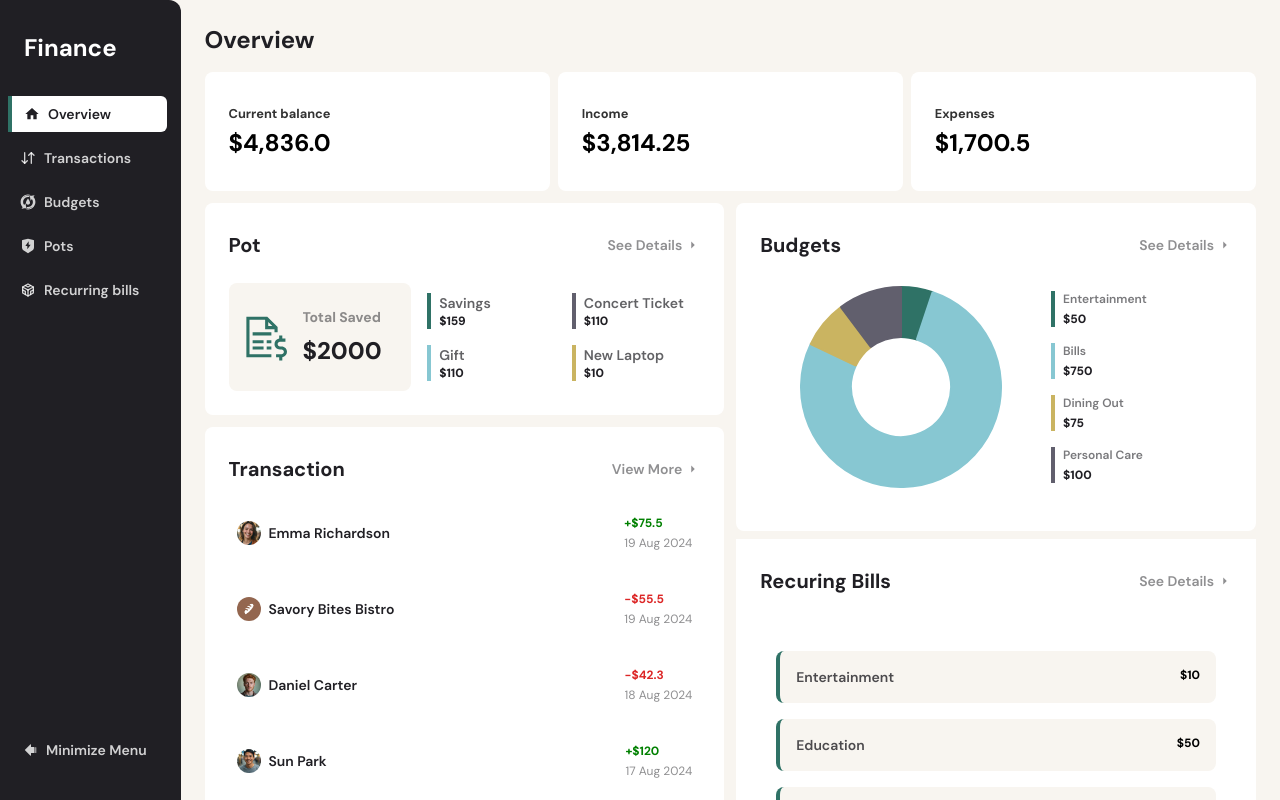
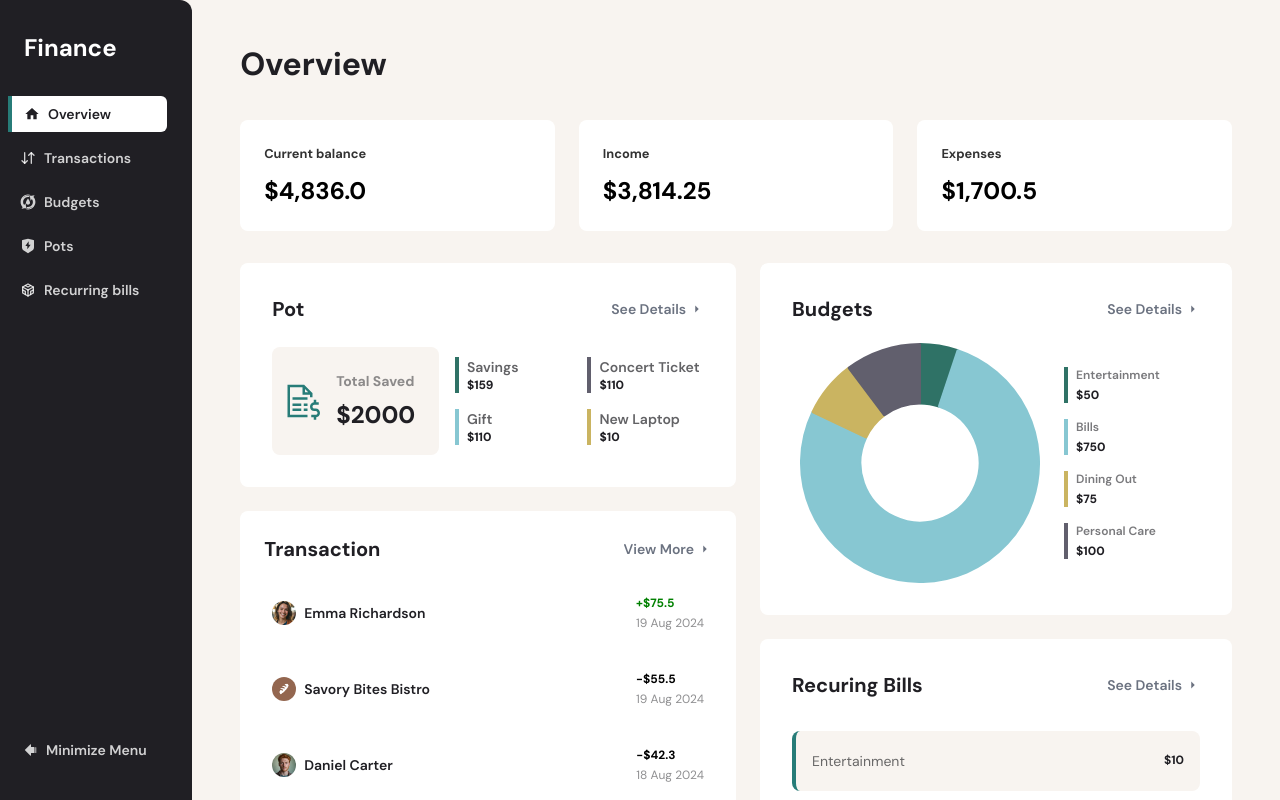
Before and after one commit to SandyAbasman/Personal-finance-app, a React (Vite) app: page / in a window 1280 px wide. Built offline with nearby package versions, Linux system fonts and the light colour scheme.

Commit message:
updating the layout to match the design system

```diff
--- a/src/App.jsx
+++ b/src/App.jsx
@@ -19,7 +19,7 @@ function App() {
       <div className=" w-full  p-2 h-auto">
         <Routes>
           <Route path="/" element={<Overview />} />
-          <Route path="/transaction" element={<Transaction />} />
+          <Route path="/transactions" element={<Transaction />} />
           <Route path="/budgets" element={<Budgets />} />
           <Route path="/pots" element={<Pots />} />
           <Route path="/recurringBills" element={<RecurringBills />} />
--- a/src/component/Balance.jsx
+++ b/src/component/Balance.jsx
@@ -3,7 +3,7 @@ import React from 'react'
 export default function Balance({ heading, amount }) {
   return (
     <div
-      className={`flex flex-col gap-1  md:w-[35%] p-6 py-8 h-auto hover:bg-blue hover:cursor-pointer   hover:text-offWhite bg-white  rounded-lg`}
+      className={`flex flex-col gap-150  w-full p-300  h-auto hover:bg-blue hover:cursor-pointer items-start  hover:text-offWhite bg-white  rounded-lg`}
     >
       <p className={`text-[0.8rem] opacity-80 font-bold`}>{heading}</p>
       <p className={`text-2xl   font-bold`}>${amount}</p>
--- a/src/component/BudgetBox.jsx
+++ b/src/component/BudgetBox.jsx
@@ -13,11 +13,11 @@ defaults.plugins.legend.display = false
 
 export default function BudgetBox() {
   return (
-    <div className="flex w-full flex-col justify-between md:gap-2 gap-2  bg-white  p-6 rounded-lg">
+    <div className=" h-auto flex w-full flex-col justify-between gap-250  bg-white  items-start self-stretch flex-1 p-400 rounded-lg">
       <UpperBox title="Budgets" leftText="See Details" />
 
-      <div className="gap-10 flex flex-row justify-between items-center py-4 px-10">
-        <div className=" w-[70%] h-full  ">
+      <div className="gap-[1rem] flex-1 flex flex-row justify-between items-center  self-stretch py-0 p-100">
+        <div className=" w-[240px] h-[240px] flex-shrink-0  ">
           <Doughnut
             data={{
               labels: data.budgets.map((name) => name.category),
@@ -32,7 +32,7 @@ export default function BudgetBox() {
             }}
           ></Doughnut>
         </div>
-        <div className=" w-1/2 flex flex-col gap-4 p-2 ">
+        <div className=" w-1/2 flex flex-col gap-200 item-start justify-center p-2 ">
           {data.budgets.slice(0, 5).map((legend) => {
             return (
               <div
--- /dev/null
+++ b/src/component/InputFieldTop.jsx
@@ -0,0 +1,23 @@
+import React from 'react'
+import SearchIcon from '/assets/images/search-icon.svg'
+
+export default function InputFieldTop() {
+  return (
+    <div className="flex justify-between items-center self-stretch">
+      <SearchInputField />
+    </div>
+  )
+}
+
+function SearchInputField() {
+  return (
+    <div className="flex flex-row relative">
+      <input
+        type="text"
+        placeholder="Search transaction"
+        className="  px-[1.25rem] py-[0.2rem] rounded-md  border"
+      />
+      <img src={SearchIcon} alt="search icon" className="absolute right-1 top-2" />
+    </div>
+  )
+}
--- a/src/component/Pot.jsx
+++ b/src/component/Pot.jsx
@@ -5,12 +5,12 @@ import UpperBox from './UpperBox'
 
 export default function Pot() {
   return (
-    <div className="flex  flex-col justify-between md:gap-6 gap-2 w-full h-auto  bg-white  p-6 rounded-lg">
+    <div className="flex  flex-col justify-between md:gap-6 gap-2 w-full h-auto item-start self-stretch  bg-white  p-400 rounded-lg">
       <UpperBox title="Pot" leftText="See Details" />
       <div className="flex  flex-col  md:flex-row justify-between gap-4 items-center w-full h-auto ">
         <div className="md:w-2/5 w-full h-auto flex flex-row  bg-background justify-start rounded-lg items-center gap-4 py-6 p-2">
           <i className="text-green">
-            <LiaFileInvoiceDollarSolid size={50} />
+            <LiaFileInvoiceDollarSolid size={40} />
           </i>
           <div className="flex flex-col justify-between gap-2 items-start">
             <p className=" text-blue/50 text-sm font-bold">Total Saved</p>
--- a/src/component/RecurringBills.jsx
+++ b/src/component/RecurringBills.jsx
@@ -4,23 +4,25 @@ import data from '../utilis/data.json'
 
 function RecurringBills() {
   return (
-    <div className="flex  h-full w-full flex-col justify-start gap-10  bg-white  p-6 ">
+    <div className="flex  h-full w-full flex-col justify-start gap-400  items-start rounded-lg self-stretch bg-white  p-400 ">
       <UpperBox title="Recuring Bills" leftText="See Details" />
 
-      <div className="flex flex-col gap-4 p-4 ">
+      <div className="flex flex-col gap-150 self-stretch items-start w-full ">
         {data.transactions.slice(0, 18).map((trans) => {
           return (
             trans.recurring && (
               <div
                 key={trans.name}
-                className={`flex justify-between item-center sm:gap-1 border-l-4 border-green  p-4 rounded-lg flex-row bg-background `}
+                className={`flex self-stretch justify-between item-center sm:gap-1 border-l-4 border-green  py-250 px-200 rounded-lg flex-row bg-background `}
               >
                 <div className="flex flex-row justify-start gap-2 items-center ">
-                  <p className="text-nowrap text-sm text-blue/80 font-semibold">{trans.category}</p>
+                  <p className="text-nowrap text-sm text-grey-500  text-[0.75rem] font-[400]">
+                    {trans.category}
+                  </p>
                 </div>
 
                 <div className="flex flex-col justify-start items-start  md:gap-1 ">
-                  <p className={`text-xs font-bold `}>
+                  <p className={`text-[0.75rem]  text-grey-900 font-[700] `}>
                     {trans.amount > 0 ? `$${Math.abs(trans.amount)}` : `$${Math.abs(trans.amount)}`}
                   </p>
                 </div>
--- a/src/component/Sidebar.jsx
+++ b/src/component/Sidebar.jsx
@@ -33,7 +33,7 @@ export default function Sidebar() {
   return isOpen ? (
     <div
       className={
-        ' h-full py-4 pb-8 px-2  flex  flex-col justify-between items-start bg-blue rounded-tr-xl text-white'
+        ' h-full py-4 pb-8 px-2  pr-300 flex  flex-col gap-300 justify-between items-start bg-blue rounded-tr-xl text-white'
       }
     >
       <div className=" font-light flex flex-col pr-2 gap-2   text-white/80">
--- a/src/component/UpperBox.jsx
+++ b/src/component/UpperBox.jsx
@@ -3,9 +3,9 @@ import { IoMdArrowDropright } from 'react-icons/io'
 
 export default function UpperBox({ title, leftText }) {
   return (
-    <div className="flex flex-row justify-between items-center mt-1  ">
-      <h2 className="font-bold text-xl text-blue">{title}</h2>
-      <p className="text-nowrap text-sm flex flex-row justify-start items-center gap-1 hover:cursor-pointer hover:text-blue/30 font-semibold text-blue/50">
+    <div className="flex flex-row justify-between items-center self-stretch gap-150  color   ">
+      <h2 className="font-bold text-xl text-grey-900">{title}</h2>
+      <p className="text-nowrap text-sm flex flex-row justify-start items-center gap-1 hover:cursor-pointer hover:text-blue/30 font-semibold text-gray-500">
         {leftText}
         <span>
           <IoMdArrowDropright color="text-blue/70" />
--- a/src/pages/overview.jsx
+++ b/src/pages/overview.jsx
@@ -8,20 +8,20 @@ import RecurringBills from '../component/RecurringBills'
 
 export default function Overview() {
   return (
-    <div className="w-full h-auto flex flex-col gap-3 p-4">
-      <h2 className="text-blue font-bold mb-1  text-2xl">Overview</h2>
-      <div className="  w-full h-auto flex md:flex-nowrap justify-between gap-2 md:flex-row  flex-col ">
+    <div className="w-full h-auto flex flex-col gap-400 px-500 py-400 item-center self-stretch ">
+      <h2 className="text-grey-900  font-[700] text-[2rem]">Overview</h2>
+      <div className="  w-full h-auto flex md:flex-nowrap justify-between gap-300 md:flex-row  flex-col ">
         <Balance heading="Current balance" amount={data.balance.current} />
         <Balance heading="Income" amount={data.balance.income} />
         <Balance heading="Expenses" amount={data.balance.expenses} />
       </div>
-      <div className="flex md:flex-row   flex-col w-full h-auto justify-between gap-3 ">
-        <div className="md:w-[50%]  w-full flex-col flex h-auto gap-3">
+      <div className="flex md:flex-row items-start max-width-[1440px]  flex-col w-full h-auto justify-between gap-300 self-stretch ">
+        <div className="md:w-[50%]  w-full flex-col flex h-auto gap-300">
           <Pot />
           <Transaction />
         </div>
 
-        <div className="flex flex-col h-full justify-between gap-2 w-[50%] ">
+        <div className="flex rounded-lg flex-col h-full justify-between gap-300 items-start self-stretch flex-1 ">
           <BudgetBox />
           <RecurringBills />
         </div>
--- a/src/pages/transaction.jsx
+++ b/src/pages/transaction.jsx
@@ -1,5 +1,14 @@
 import React from 'react'
+import InputFieldTop from '../component/InputFieldTop'
 
 export default function Transaction() {
-  return <div className="text-2xl">Transaction</div>
+  return (
+    <div className="w-full h-auto flex flex-col gap-3 p-4">
+      <h2 className="text-blue font-bold mb-1  text-2xl">Transaction</h2>
+
+      <div className=" w-full h-auto flex md:flex-nowrap justify-between gap-2 md:flex-row bg-white  flex-col ">
+        <InputFieldTop />
+      </div>
+    </div>
+  )
 }
--- a/tailwind.config.js
+++ b/tailwind.config.js
@@ -5,15 +5,33 @@ module.exports = {
     extend: {
       colors: {
         'blue': '#201F24',
-        'grey': '#AFAFB0',
+        'grey-900': '#201F24',
+        'grey-500': '#696868',
+        'grey-300': '#B3B3B3',
+        'grey-100': '#F2F2F2',
         'text-blue': '#202022',
-        "background": '#F8F5F0',
-        'green': '#2F7266',
+        "background": '#F8F4F0',
+        'green': '#277C78',
         "offWhite": "#f8f8f8",
-        "navy": "#615F6D",
+        "navy": "#626070",
         "cyan":"#87C7D2" ,
-        "yellow":"#CAB461",
-        "purple":"#ECCCAE"
+        "yellow":"#F2CDAC",
+        "purple":"#826CB0",
+        "red":"#C94736",
+        "Turquoise":"#597C7C",
+        "Brown":"#93674F",
+        "Magenta":"#934F6F",
+
+      },
+      spacing: {
+        '500': '2.5rem',
+        '400': '2rem',
+        '300': '1.5rem',
+        '250': '1.25rem',
+        '200': '1rem',
+        '150': '0.75rem',
+        '100': '0.5rem',
+        '50': '0.25rem',
       },
     },
   },
```
Also changed, not shown: public/assets/images/search-icon.svg (added).
